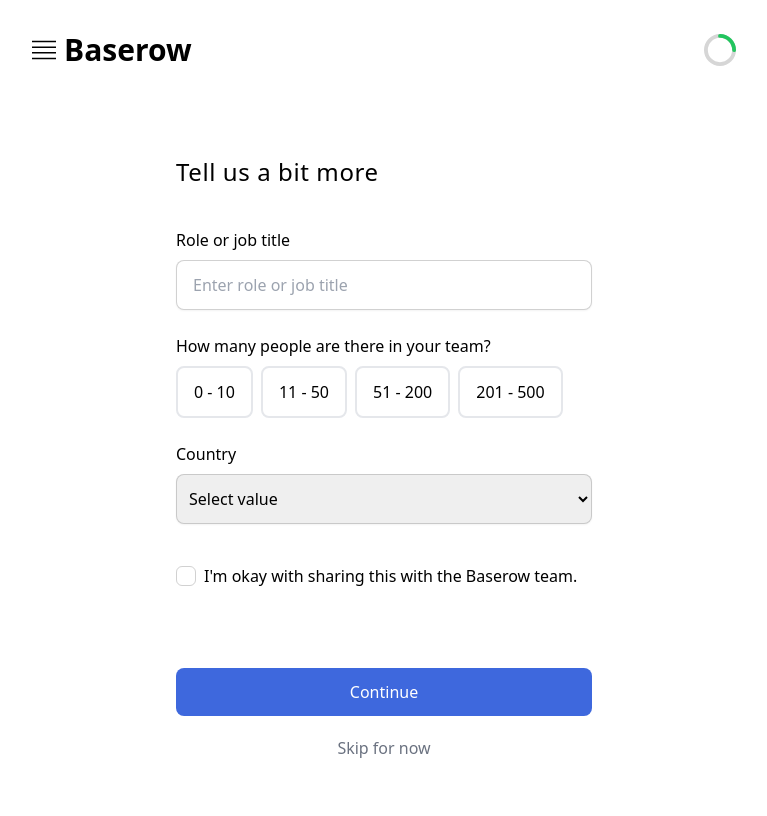
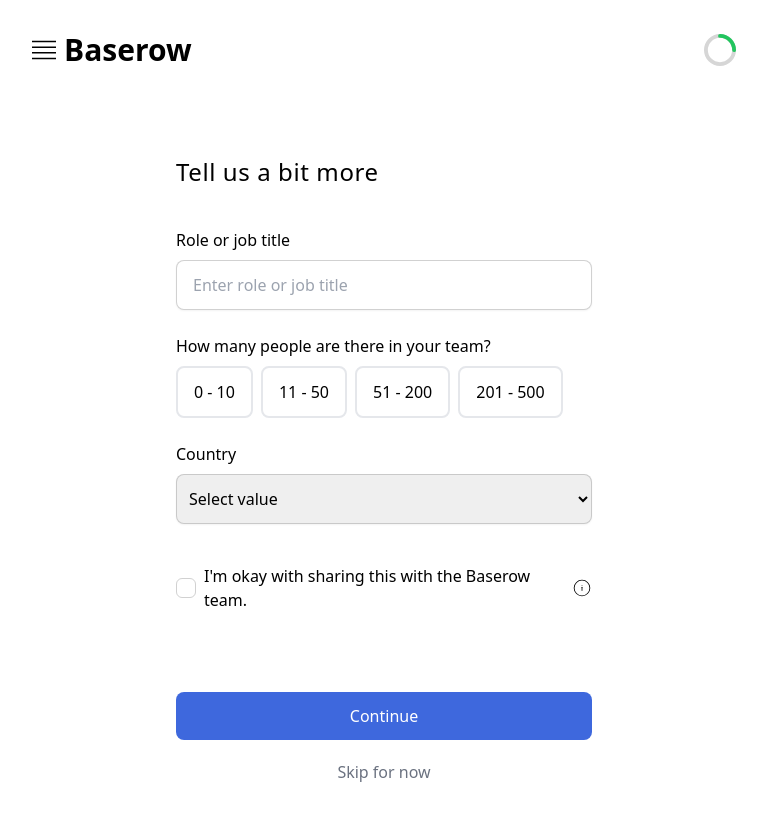
Before and after one commit to SonderUA/form-project, a React (Vite) app in the folder client/: page / in a window 1280 px wide. Shown: the top 816 px of the page, without its empty margins (256-1023 px from the left). Built offline with nearby package versions, Linux system fonts and the light colour scheme.

Commit message:
feat(Form): add info link

```diff
--- a/client/src/Form.tsx
+++ b/client/src/Form.tsx
@@ -1,6 +1,7 @@
 import React, { useState } from "react";
 import { countries } from "countries-list";
 import { GrFormCheckmark } from "react-icons/gr";
+import { CiCircleInfo } from "react-icons/ci";
 
 type FormData = {
 	role: string;
@@ -156,7 +157,9 @@
 							I'm okay with sharing this with the Baserow team.
 						</label>
 					</div>
-					{/* Add info icon */}
+					<a href="/">
+						<CiCircleInfo className="w-5 h-5" />
+					</a>
 				</div>
 				<div className="text-center mt-20">
 					<button
```
